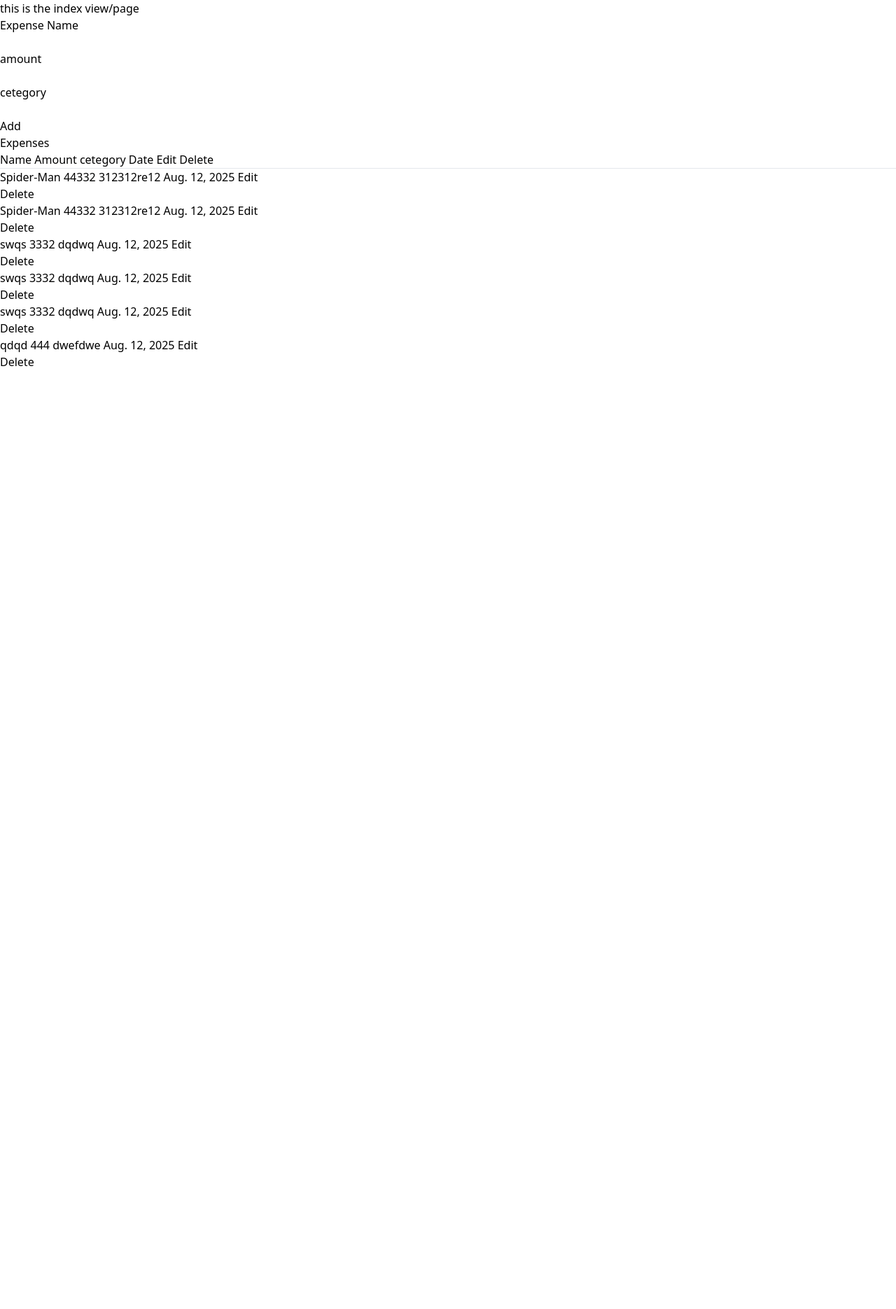
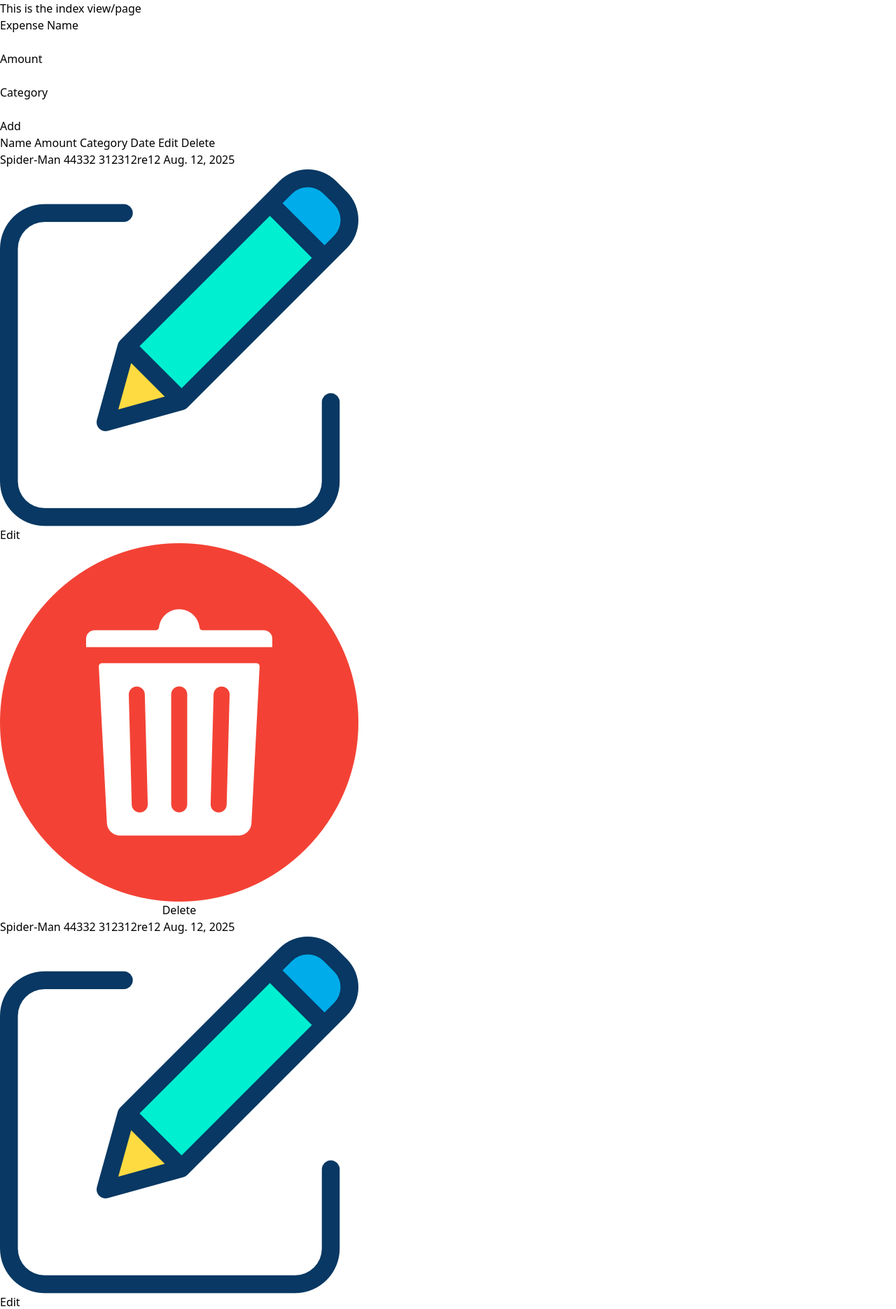
Before and after one commit to imsaqib04/Expense-Tracker, a Django app: page / in a window 1280 px wide. Shown: the top 1870 px of the page at 70% size. Before the commit the page ends 523 px from the top, so only its background shows below. Run offline with Django 5.2, Linux system fonts and the light colour scheme; data comes from the database, SQL or seed files in the repository; both versions use the stored data as it was after the commit; style sheets or scripts are compiled from the project's sources.

Commit message:
fix issu

```diff
--- a/myapp/templates/myapp/index.html
+++ b/myapp/templates/myapp/index.html
@@ -1,72 +1,73 @@
 {% extends "myapp/base.html" %}
+{% load static %}
 {% block body %}
-    <h1>this is the index view/page </h1>
 
-    <form class= "shadow-lg m-10 rounded-lg"method="POST">
+<h1 class="text-2xl font-bold m-10">This is the index view/page</h1>
+
+<!-- Add Expense Form -->
+<form class="shadow-lg m-10 rounded-lg bg-white" method="POST">
     {% csrf_token %}
-
-        <div class = "form-container px-10 py-10 flex ">
-            <div class = "mx-10">
-
-                <div class = 'mb-5'>
-                <label for="id_name">Expense Name</label>
-                </div>
-                <div class ="border">{{expense_form.name}}</div>
-
+    <div class="form-container px-10 py-10 flex flex-wrap gap-10">
+        <div>
+            <label for="id_name" class="block mb-2 font-semibold">Expense Name</label>
+            <div class="border px-2 py-1 rounded">{{ expense_form.name }}</div>
         </div>
 
-              <div class = "mx-10">
-
-                <div class = 'mb-5'>
-                <label for="id_name">amount</label>
-                </div>
-                <div class ="border">{{expense_form.amount}}</div>
-
+        <div>
+            <label for="id_amount" class="block mb-2 font-semibold">Amount</label>
+            <div class="border px-2 py-1 rounded">{{ expense_form.amount }}</div>
         </div>
 
-              <div class = "mx-10">
-
-                <div class = 'mb-5'>
-                <label for="id_name">cetegory</label>
-                </div>
-                <div class ="border">{{expense_form.cetegory}}</div>
-
+        <div>
+            <label for="id_cetegory" class="block mb-2 font-semibold">Category</label>
+            <div class="border px-2 py-1 rounded">{{ expense_form.cetegory }}</div>
         </div>
 
-            <div class = "mx-10 mt-8">
-                <button class="bg-green-500 px-5 py-2 rounded-lg text-white font-bold ">Add</button>
-
+        <div class="flex items-end">
+            <button class="bg-green-500 px-5 py-2 rounded-lg text-white font-bold hover:bg-green-600">
+                Add
+            </button>
         </div>
-
     </div>
-
 </form>
 
-    <div> Expenses </div>
-    <div class = "shadow-lg m-10 rounded-lg">
-        <div class = "expense-header flex-wrap space-x-40">
+<!-- Expenses Table -->
+<div class="m-10 shadow-lg rounded-lg bg-white">
+    <!-- Table Header -->
+    <div class="grid grid-cols-6 gap-4 px-10 py-5 font-bold border-b bg-gray-100">
         <span>Name</span>
         <span>Amount</span>
-            <span>cetegory</span>
+        <span>Category</span>
         <span>Date</span>
         <span>Edit</span>
         <span>Delete</span>
     </div>
-        <hr class = "m-10">
+
+    <!-- Table Rows -->
     {% for expense in expenses %}
-        <div class = "expense-row flex-wrap space-x-40 py-1">
-            <span class="font-bold">{{expense.name}}</span>
-            <span class="font-bold">{{expense.amount}}</span>
-            <span class="font-bold">{{expense.cetegory}}</span>
-            <span class="font-bold">{{expense.date}}</span>
-            <span class="font-bold"><a href="{% url 'edit' expense.id %}">Edit</a></span>
-            <span class="font-bold">
-                <form method="POST"action = "{% url 'delete' expense.id %}">
+    <div class="grid grid-cols-6 gap-4 px-10 py-5 items-center border-b">
+        <span class="font-medium">{{ expense.name }}</span>
+        <span class="font-medium">{{ expense.amount }}</span>
+        <span class="font-medium">{{ expense.cetegory }}</span>
+        <span class="font-medium">{{ expense.date }}</span>
+
+        <!-- Edit Button -->
+        <a href="{% url 'edit' expense.id %}" class="flex items-center gap-2 text-blue-600 hover:text-blue-800">
+            <img src="{% static 'myapp/images/edit.png' %}" alt="Edit" class="h-5">
+            Edit
+        </a>
+
+        <!-- Delete Button -->
+        <form method="POST" action="{% url 'delete' expense.id %}" class="flex items-center gap-2">
             {% csrf_token %}
-                    <button type = "submit" name="delete">Delete</button>
+            <button type="submit" name="delete" class="flex items-center gap-2 text-red-600 hover:text-red-800">
+                <img src="{% static 'myapp/images/delete.png' %}" alt="Delete" class="h-5">
+                Delete
+            </button>
         </form>
-            </span>
     </div>
+    {% empty %}
+    <div class="px-10 py-5 text-gray-500">No expenses added yet.</div>
     {% endfor %}
 </div>
 
--- a/myapp/views.py
+++ b/myapp/views.py
@@ -4,15 +4,30 @@
 
 # Create your views here.
 
+# def index(request):
+#     if request.method=="POST":
+#         expense = ExpenseForm(request.POST)
+#         if expense.is_valid():
+#             expense.save()
+
+#     expenses = Expense.objects.all()
+#     expense_form = ExpenseForm()
+#     return render(request,'myapp/index.html',{'expense_form':expense_form,'expenses':expenses})
+
 def index(request):
-    if request.method=="POST":
+    if request.method == "POST":
         expense = ExpenseForm(request.POST)
         if expense.is_valid():
             expense.save()
+            return redirect('index')  # ← Redirect after POST (PRG pattern)
 
     expenses = Expense.objects.all()
     expense_form = ExpenseForm()
-    return render(request,'myapp/index.html',{'expense_form':expense_form,'expenses':expenses})
+    return render(request, 'myapp/index.html', {
+        'expense_form': expense_form,
+        'expenses': expenses
+    })
+
 
 def edit(request,id):
     expense = Expense.objects.get(id=id)
```
Also changed, not shown: db.sqlite3, myapp/static/myapp/images/delete.png (added), myapp/static/myapp/images/edit.png (added). Lines whose indentation alone changed are shown as unchanged.
